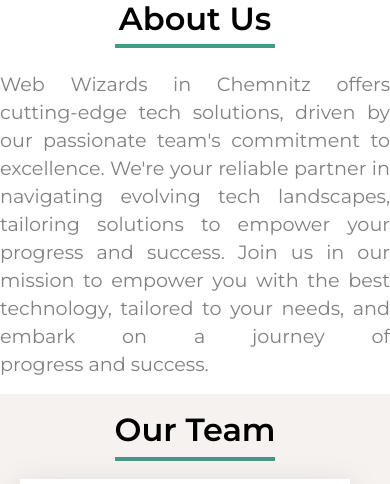
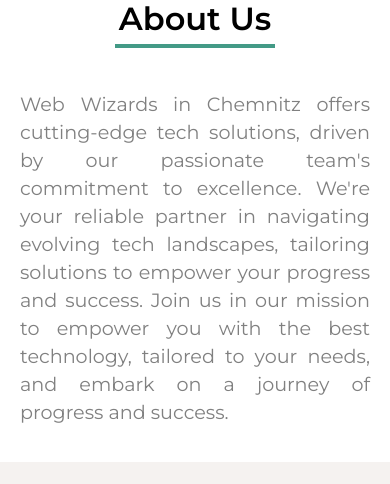
Before and after one commit to saroj2053/web-wizards, a React (Vite) app: page / in a window 390 px wide. Shown: the part 670-1154 px from the top of the page. Built offline with nearby package versions, Linux system fonts and the light colour scheme.

Commit message:
padding fixed for mobile

```diff
--- a/src/components/About/About.jsx
+++ b/src/components/About/About.jsx
@@ -9,7 +9,7 @@ const About = () => {
         <h2 className={aboutStyles.about__heading}>About Us</h2>
         <div className={aboutStyles.about__contents}>
           <div className={aboutStyles.about__right}>
-            <p>
+            <p className={aboutStyles.padding_mobile}>
               Web Wizards in Chemnitz offers cutting-edge tech solutions, driven
               by our passionate team's commitment to excellence. We're your
               reliable partner in navigating evolving tech landscapes, tailoring
--- a/src/components/About/About.module.css
+++ b/src/components/About/About.module.css
@@ -39,3 +39,7 @@
   text-align: justify;
   margin-top: 2rem;
 }
+
+.padding_mobile {
+  padding: 20px;
+}
```
